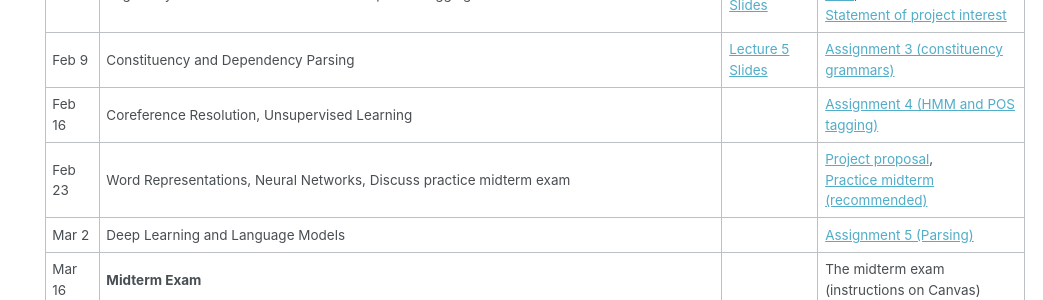
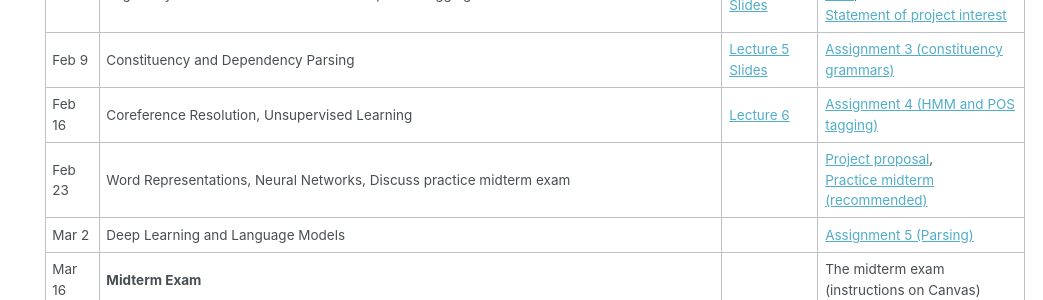
Before and after one commit to rasikabh/rasikabh.github.io, a Jekyll site: the page built from _pages/nlp2023.md, in a window 1280 px wide and 900 px high, scrolled down 893 px. Shown: the part 153-453 px from the top of the window, without its empty margins (237-1280 px from the left). Built offline with Jekyll 4.4.1, drawn with Linux system fonts in a browser that asks for light colours.

Commit message:
Update nlp2023.md

```diff
--- a/_pages/nlp2023.md
+++ b/_pages/nlp2023.md
@@ -47,7 +47,7 @@
 | Jan 26 | Classification continued, feature engineering | [Lecture 3 Slides](https://docs.google.com/presentation/d/1gv1lhHflVSIcmTn0UcoyJii1BHG4uCDNw0rmBEb2m4c/edit?usp=sharing) |  |
 | Feb 2 | English Syntactic Structures and Part-of-Speech Tagging | [Lecture 4 Slides](https://docs.google.com/presentation/d/1h1NowEkxk4xxANK2uW7pDv40Cf38IXSML4ouM9jGdgE/edit?usp=sharing) | [Assignment 2 (classifying text)](https://docs.google.com/document/d/1Ryj6umrzfOFC4xCoSG8wLvmo1CxWetb4LAF8R9xJ5Zk/edit?usp=sharing), <br/> [Statement of project interest](https://docs.google.com/document/d/1qe6uiXbJRvUv1WxvN_YH1PHN7yPMu5hcos9N6x7s_cc/edit?usp=sharing) |
 | Feb 9  | Constituency and Dependency Parsing                                                           | [Lecture 5 Slides](https://docs.google.com/presentation/d/1OcVSgrmvdYc0A92_nONlEPJ3L6yvF60PEzmQgOogYpQ/edit?usp=sharing) | [Assignment 3 (constituency grammars)](https://docs.google.com/document/d/1b35nRzO2FKA_SS6GIOB5pTdPbyZWGTQuxVliHGV7MTw/edit?usp=sharing) |
-| Feb 16 | Coreference Resolution, Unsupervised Learning                                                                       |  | [Assignment 4 (HMM and POS tagging)](https://docs.google.com/document/d/12AexcnY5aV2HxyBvRYSwP9Rso1ARD3DtjzBG-aSt800/edit?usp=sharing) |
+| Feb 16 | Coreference Resolution, Unsupervised Learning                                                                       | [Lecture 6](https://docs.google.com/presentation/d/1B1Hjn4sbhJ3NTRyakATAAb4BlsQXnhvWJGCD6EHoMX0/edit?usp=sharing) | [Assignment 4 (HMM and POS tagging)](https://docs.google.com/document/d/12AexcnY5aV2HxyBvRYSwP9Rso1ARD3DtjzBG-aSt800/edit?usp=sharing) |
 | Feb 23 | Word Representations, Neural Networks, Discuss practice midterm exam  |  | [Project proposal](https://docs.google.com/document/d/1qe6uiXbJRvUv1WxvN_YH1PHN7yPMu5hcos9N6x7s_cc/edit?usp=sharing), <br> [Practice midterm (recommended)](https://docs.google.com/document/d/1Y8DGAMfTjfoL7MD_TFI1I1UdW_7qdEsoUh1zf3543J8/edit?usp=sharing) |
 | Mar 2 | Deep Learning and Language Models |  | [Assignment 5 (Parsing)](https://docs.google.com/document/d/19Q4wAG8rriAOwXS3H08Dt1ieEv3jt3H__Tt-7HUppEg/edit?usp=sharing) |
 | Mar 16  | **Midterm Exam** |  | The midterm exam <br> (instructions on Canvas) |
```
